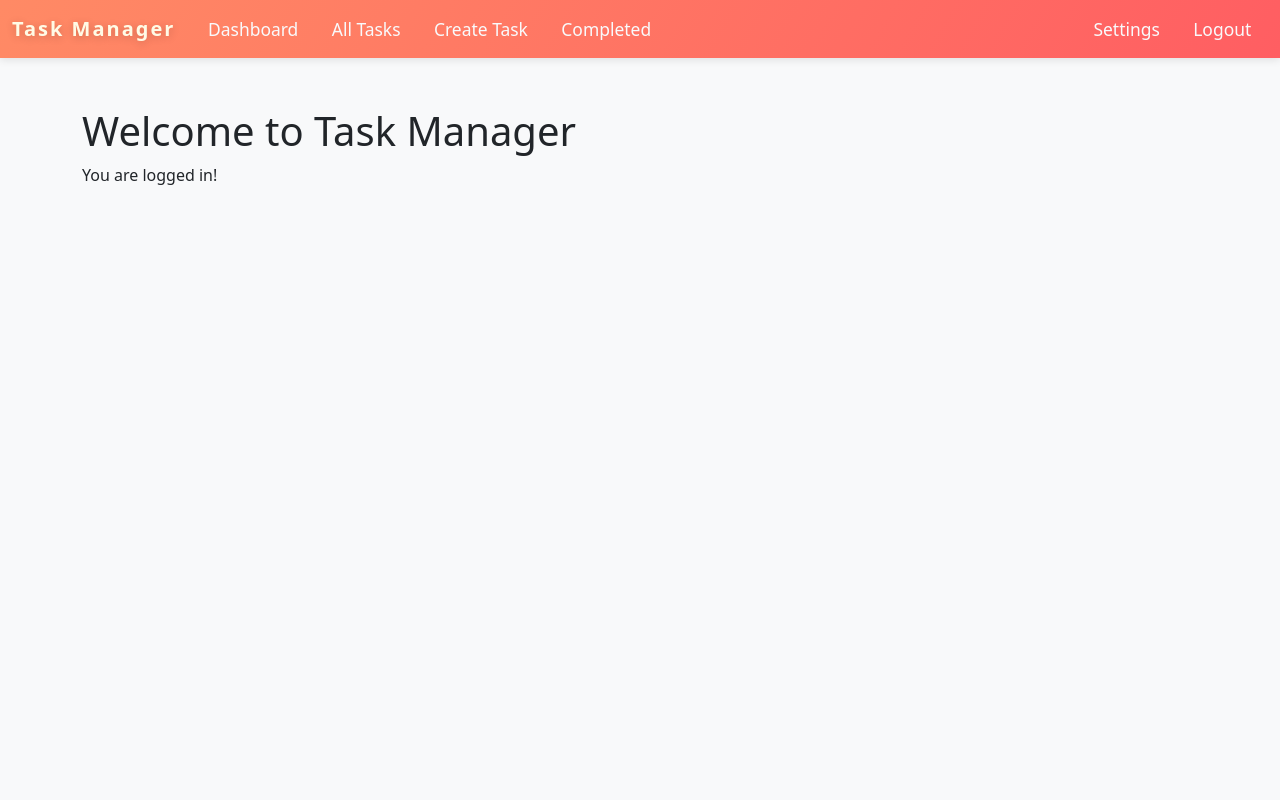
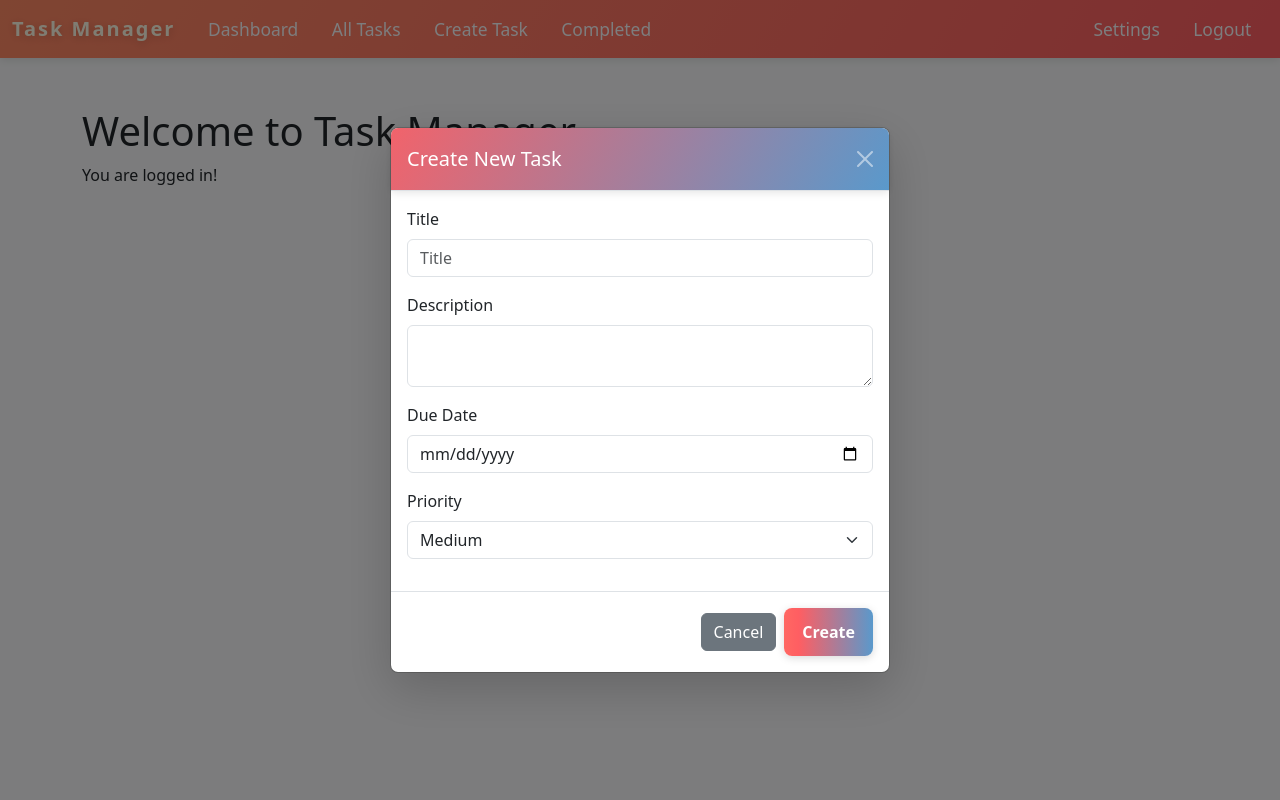
Before and after one commit to HalidMY/Task-Manager-App, a Flask app: page / in a window 1280 px wide, after a click on "Create Task". Run offline with Flask 3, Linux system fonts and the light colour scheme; the visitor is signed in with stand-in values (Sample User, id 1).

Commit message:
created modal file and fixed tasks file. added css for modal header and button

```diff
--- a/app.py
+++ b/app.py
@@ -116,6 +116,31 @@ def logout():
     flash("You've been logged out successfully", "success")
     return redirect(url_for("login"))
 
+@app.route("/task/create", methods=["POST"])
+def task_create():
+    title = request.form.get("title")
+    description = request.form.get("description")
+    priority = request.form.get("priority")
+    due_date = request.form.get("due_date")
+
+    if not title or not due_date:
+        flash("Title and due date are required", "danger")
+        return redirect(url_for("index"))
+
+    try:
+        due_date = datetime.strptime(due_date, "%Y-%m-%d").date()
+    except ValueError:
+        flash("Invalid date format", "danger")
+        return redirect(url_for("index"))
+
+    new_task = Task(user_id = session["user_id"], title=title, description=description, priority=priority, due_date=due_date)
+
+    db.session.add(new_task)
+    db.session.commit()
+
+    flash("Task created successfully", "success")
+    return redirect(url_for("index"))
+
 # -------------------------------------------------------
 # CREATE DATABASE
 # -------------------------------------------------------
--- a/static/css/styles.css
+++ b/static/css/styles.css
@@ -102,6 +102,27 @@ body {
     box-shadow: 0 2px 8px rgba(0,0,0,0.1);
 }
 
+.modal-create-btn {
+    animation: buttonAnim 4s ease-in-out infinite;
+    background: linear-gradient(90deg, #ff9966 0%, #ff5e62 49%, #35a6e3 100%);
+    background-size: 200% 200%;
+    border: none;
+    border-radius: 8px;
+    box-shadow: 0 2px 8px rgba(0,0,0,0.15);
+    color: white;
+    cursor: pointer;
+    font-size: 16px;
+    font-weight: bold;
+    padding: 12px 18px;
+    transition: background 0.3s, box-shadow 0.2s, transform 0.1s;
+}
+
+.modal-create-btn:hover {
+    background: linear-gradient(90deg, #36d1c4 0%, #007bff 100%);
+    box-shadow: 0 4px 16px rgba(0,0,0,0.18);
+    transform: translateY(-2px) scale(1.03);
+}
+
 .navbar {
     transition: box-shadow 0.2s;
 }
--- /dev/null
+++ b/templates/_create_task_modal.html
@@ -0,0 +1,48 @@
+<div class="modal fade" id="createTaskModal" tabindex="-1" aria-labelledby="createTaskLabel" aria-hidden="true">
+    <div class="modal-dialog modal-dialog-centered">
+        <div class="modal-content shadow-lg">
+
+            <div class="modal-header gradient-custom text-white">
+                <h5 class="modal-title" id="createTaskLabel">Create New Task</h5>
+                <button type="button" class="btn-close btn-close-white" data-bs-dismiss="modal"></button>
+            </div>
+
+            <form action="/task/create" method="post">
+                <div class="modal-body">
+
+                    <div class="mb-3">
+                        <label class="form-label">Title</label>
+                        <input name="title" type="text" placeholder="Title" class="form-control" required>
+                    </div>
+
+                    <div class="mb-3">
+                        <label class="form-label">Description</label>
+                        <textarea name="description" class="form-control"></textarea>
+                    </div>
+
+                    <div class="mb-3">
+                        <label class="form-label">Due Date</label>
+                        <input name="due_date" type="date" class="form-control" required>
+                    </div>
+
+                    <div class="mb-3">
+                        <label class="form-label">Priority</label>
+                        <select class="form-select" name="priority">
+                            <option value="low">Low</option>
+                            <option value="medium" selected>Medium</option>
+                            <option value="high">High</option>
+                        </select>
+                    </div>
+
+                </div>
+
+                <div class="modal-footer">
+                    <button type="button" class="btn btn-secondary" data-bs-dismiss="modal">Cancel</button>
+                    <button type="submit" class="btn modal-create-btn">Create</button>
+                </div>
+
+            </form>
+
+        </div>
+    </div>
+</div>
--- a/templates/layout.html
+++ b/templates/layout.html
@@ -59,6 +59,8 @@
             {% block content %} {% endblock %}
         </div>
 
+        {% include '_create_task_modal.html' %}
+
         <!-- Bootstrap JS -->
         <script src="https://cdn.jsdelivr.net/npm/bootstrap@5.3.2/dist/js/bootstrap.bundle.min.js"></script>
         <script src="{{ url_for('static', filename='js/main.js') }}"></script>
```
Also changed, not shown: templates/tasks.html (+8 -38 lines).
